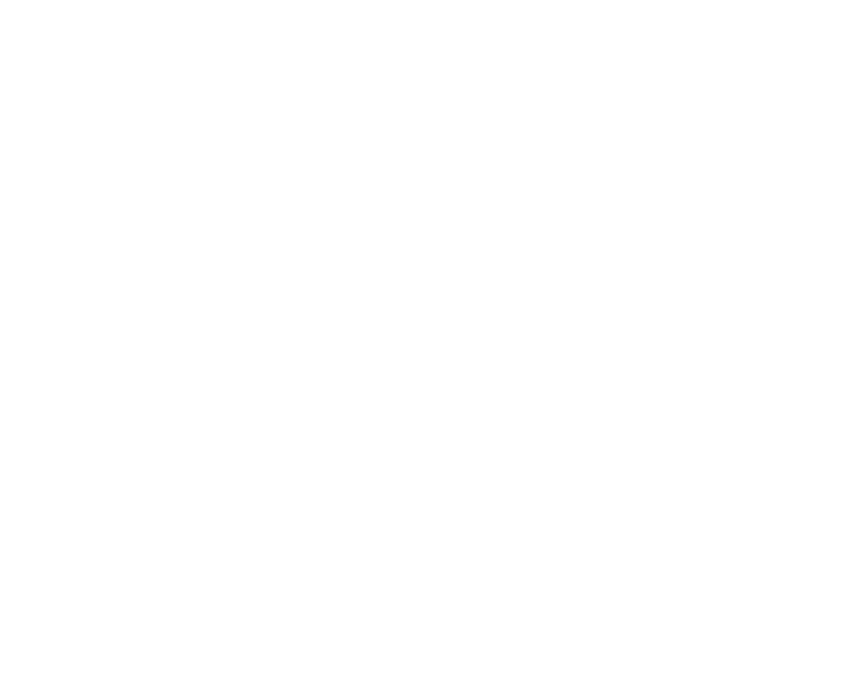
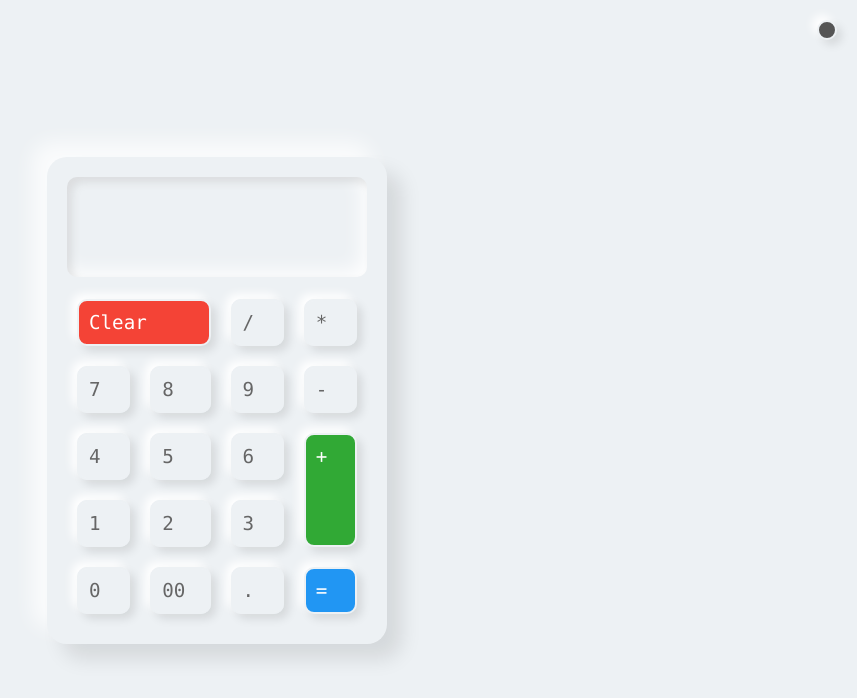
Before and after one commit to yehorkov/calculator_HTML-CSS-JS, a plain HTML site: page index.html in a window 1280 px wide. Shown: the whole page, without its empty margins (423-1280 px from the left). Drawn offline with Linux system fonts and the light colour scheme.

Commit message:
Little calculator project

```diff
--- a/index.html
+++ b/index.html
@@ -4,11 +4,34 @@
     <meta charset="UTF-8">
     <meta http-equiv="X-UA-Compatible" content="IE=edge">
     <meta name="viewport" content="width=device-width, initial-scale=1.0">
-    <title>Calculator</title>
+    <title>Calculator | Mini project</title>
     <link rel="stylesheet" href="style.css">
 </head>
 <body>
-
+    <div class="toggleBtn"></div>
+    <div class="calculator">
+        <div class="buttons">
+            <h2 id="value"></h2>
+            <span id="clear">Clear</span>
+            <span>/</span>
+            <span >*</span>
+            <span>7</span>
+            <span>8</span>
+            <span>9</span>
+            <span>-</span>
+            <span>4</span>
+            <span>5</span>
+            <span>6</span>
+            <span id="plus">+</span>
+            <span>1</span>
+            <span>2</span>
+            <span>3</span>
+            <span>0</span>
+            <span>00</span>
+            <span>.</span>
+            <span id="equal">=</span>
+        </div>
+    </div>
 
     <script defer src="script.js"></script>
 </body>
--- a/script.js
+++ b/script.js
@@ -0,0 +1,26 @@
+const buttons = document.querySelector('.buttons'),
+      btn = document.querySelectorAll('span'),
+      value = document.getElementById('value'),
+      toggleBtn = document.querySelector('.toggleBtn'),
+      body = document.querySelector('body');
+
+for (let i = 0; i < btn.length; i++) {
+    btn[i].addEventListener('click', function() {
+
+        if(this.innerHTML==='=') {
+            value.innerHTML = eval(value.innerHTML);
+        } else {
+            if(this.innerHTML==='Clear') {
+                value.innerHTML = '';
+            }
+            else {
+                value.innerHTML += this.innerHTML;
+            }
+        }
+
+    });
+}
+
+toggleBtn.onclick = function() {
+    body.classList.toggle('dark');
+}
--- a/style.css
+++ b/style.css
@@ -0,0 +1,162 @@
+* {
+    margin: 0;
+    padding: 0;
+    box-sizing: border-box;
+    font-family: consolas;
+}
+
+body {
+    display: flex;
+    justify-content: center;
+    align-items: center;
+    min-height: 100vh;
+    background-color: #edf1f4;
+}
+
+.dark {
+    background: #282c2f;
+}
+
+.calculator {
+    position: relative;
+    width: 340px;
+    padding: 20px;
+    border-radius: 20px;
+    box-shadow: 15px 15px 20px rgba(0, 0, 0, 0.1),
+    -15px -15px 20px #fffb;
+}
+
+.dark .calculator {
+    background: #33393e;
+    box-shadow: 15px 15px 20px rgba(0, 0, 0, 0.25),
+    -15px -15px 20px rgba(255, 25, 255, 0.1);
+}
+
+.calculator .buttons {
+    position: relative;
+    display: grid;
+}
+
+.calculator .buttons #value {
+    position: relative;
+    grid-column: span 4;
+    user-select: none;
+    overflow: none;
+    width: 100%;
+    text-align: end;
+    color: #5166d6;
+    height: 100px;
+    line-height: 100px;
+    box-shadow: inset 5px 5px 10px rgba(0, 0, 0, 0.1),
+    inset -5px -5px 20px #fff;
+    border-radius: 10px;
+    margin-bottom: 12px;
+    padding: 0 20px;
+    font-size: 2em;
+    font-weight: 500;
+}
+
+.dark .calculator .buttons #value {
+    color: #eee;
+    box-shadow: inset 15px 15px 20px rgba(0, 0, 0, 0.5),
+    inset -15px -15px 20px rgba(255, 25, 255, 0.1);
+}
+
+.calculator .buttons span {
+    position: relative;
+    padding: 10px;
+    box-shadow:  5px 5px 10px rgba(0, 0, 0, 0.1),
+    -5px -5px 20px #fff;
+    margin: 10px;
+    cursor: pointer;
+    user-select: none;
+    min-width: 40px;
+    justify-content: center;
+    align-items: center;
+    font-size: 1.2em;
+    color: #666;
+    border: 2px solid #edf1f4;
+    box-shadow: 5px 5px 10px rgba(0, 0, 0, 0.1),
+    -5px -5px 10px #fff;
+    border-radius: 10px;
+}
+
+.dark .calculator .buttons span {
+    color: #eee;
+    border: 2px solid #333;
+    box-shadow: 5px 5px 10px rgba(0, 0, 0, 0.25),
+    -5px -5px 10px rgba(255, 255, 255, 0.1);
+}
+
+.calculator .buttons span:active {
+    box-shadow: inset 5px 5px 10px rgba(0, 0, 0, 0.1),
+    inset -5px -5px 10px #fff;
+    color: #f44336;
+
+}
+
+.dark .calculator .buttons span:active {
+    box-shadow: inset 5px 5px 10px rgba(0, 0, 0, 0.25),
+    inset -5px -5px 10px rgba(255, 255, 255, 0.1);
+}
+
+.calculator .buttons span#clear {
+    grid-column: span 2;
+    background: #f44336;
+    color: #fff;
+    border: 2px solid #edf1f4;
+}
+.calculator .buttons span#plus {
+    grid-row: span 2;
+    background: #31a935;
+    color: #fff;
+    border: 2px solid #edf1f4;
+}
+.calculator .buttons span#equal {
+    grid-row: span 2;
+    background: #2196f3;
+    color: #fff;
+    border: 2px solid #edf1f4;
+}
+
+.dark .calculator .buttons span#clear,
+.dark .calculator .buttons span#plus,
+.dark .calculator .buttons span#equal {
+    border: 2px solid #333;
+}
+
+
+.calculator .buttons span#clear:active,
+.calculator .buttons span#plus:active,
+.calculator .buttons span#equal:active {
+    box-shadow: 5px 5px 10px rgba(0, 0, 0, 0.1),
+    -5px -5px 10px #fff,
+    inset 5px 5px 10px rgba(0, 0, 0, 0.1);
+}
+
+.dark .calculator .buttons span#clear:active,
+.dark .calculator .buttons span#plus:active,
+.dark .calculator .buttons span#equal:active {
+    box-shadow: inset 5px 5px 10px rgba(0, 0, 0, 0.1)
+}
+
+.toggleBtn {
+    position: fixed;
+    top: 20px;
+    right: 20px;
+    height: 20px;
+    width: 20px;
+    border-radius: 50%;
+    background-color: #555;
+    cursor: pointer;
+    border: 2px solid #edf1f4;
+    box-shadow: 5px 5px 10px rgba(0, 0, 0, 0.1),
+    -5px -5px 10px #fff;
+}
+
+.dark .toggleBtn {
+    background: #edf1f4;
+    border: 2px solid #333;
+    box-shadow: 5px 5px 10px rgba(0, 0, 0, 0.25),
+    -5px -5px 10px rgba(255, 255, 255, 0.25);
+}
```
